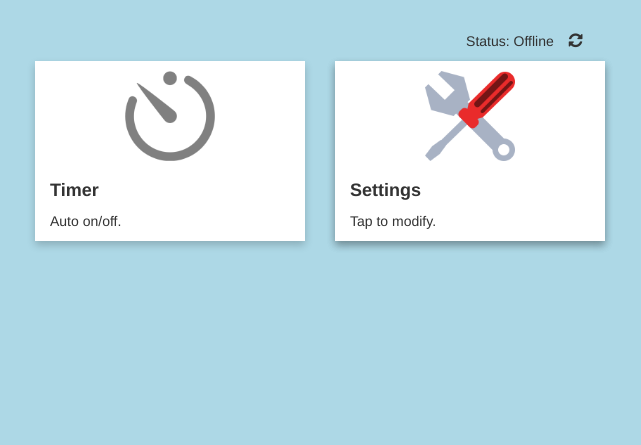
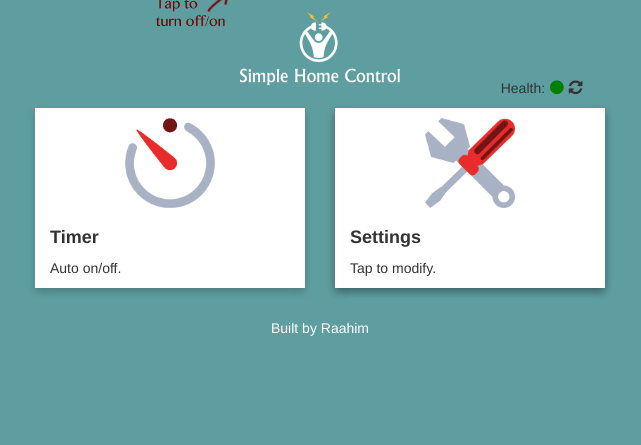
Before and after one commit to aliraahim/homecontrol, a PHP site: page / in a window 1280 px wide; the page is wider, and only the part inside the window is pictured. Shown: the top 445 px of that part, without its empty margins (320-961 px from the left). Run offline with PHP 8.4, Linux system fonts and the light colour scheme; data that the repository does not hold is empty; some libraries are stand-ins or nearby versions.

Commit message:
UI changes

```diff
--- a/checkHealth.php
+++ b/checkHealth.php
@@ -5,7 +5,7 @@
  * Date: 4/22/17
  * Time: 6:46 PM
  */
-$timeMargin = 20; //seconds
+$timeMargin = 2000000000; //seconds
 $filename = 'gs://simplehomecontrolauto.appspot.com/health.txt';
 $health = array();
 $health_data=file($filename);
--- a/css/custom.css
+++ b/css/custom.css
@@ -76,7 +76,7 @@ i.right {
 /*}*/
 
 .cards {
-    background-color:lightblue;
+    background-color:cadetblue;
 }
 
 .card {
@@ -200,7 +200,7 @@ span.healthInfo{
 
 .healthInfo i {
     font-size:16px;
-    margin-left:15px;
+    margin-left:5px;
 }
 
 .healthCheckButton{
@@ -228,3 +228,28 @@ span.timerInfo{
     margin-bottom:10px;
     margin-top:20px;
 }
+.logo {
+    text-align:center;
+    margin-bottom:10px;
+}
+
+span.guide{
+    position: absolute;
+    right: 65%;
+    bottom: 80px;
+}
+
+span.guide img {
+    width:80px;
+}
+
+i.online {
+    color:green;
+}
+i.offline {
+    color:red;
+}
+
+i.checking {
+    color:black;
+}
--- a/index.php
+++ b/index.php
@@ -37,9 +37,6 @@ foreach($new_states_data as $new_state)
 
 </head>
 <body class = "cards">
-<br>
-<br>
-<br>
 <div id="timer" class="overlay">
 
     <!-- Button to close the overlay navigation -->
@@ -86,6 +83,14 @@ foreach($new_states_data as $new_state)
 
 </div>
 <div class="container">
+    <div class ="row">
+        <div class ="col-sm-12">
+            <div class = "logo">
+                <img src = "assets/logo.png">
+            </div>
+
+        </div>
+    </div>
     <div class="row toprow">
         <!--<div class="col-xs-6 col-lg-offset-2 col-lg-4 mycard">-->
         <!--http://shoelace.io/#830fe4793d41c811597b2576c0abfedf-->
@@ -106,8 +111,9 @@ foreach($new_states_data as $new_state)
                     }
                 ?>
 
-                <span class ="healthInfo">Status: <span class ="health"></span><i class="fa fa-refresh healthCheckButton"></i></span>
+                <span class ="healthInfo">Health:<span class ="health"></span><i class="fa fa-refresh healthCheckButton"></i></span>
                 <span class =" timerInfo"></span>
+                <span class ="guide"><img src = "assets/guide.png"></span>
             </div>
         </div>
         <!--<div class="col-xs-6 col-lg-4 mycard">-->
@@ -140,6 +146,11 @@ foreach($new_states_data as $new_state)
                 </div>
             </div>
 
+        </div>
+    </div>
+    <div class ="row">
+        <div class ="col-sm-12">
+            <p style ="text-align:center; color:white; ">Built by Raahim</p>
         </div>
     </div>
 </div>
@@ -206,7 +217,7 @@ foreach($new_states_data as $new_state)
             dataType    : 'json', // what type of data do we expect back from the server
             encode          : true,
             beforeSend : function(){
-                $('.health').text('Checking');
+                $('.health').html('<i class="fa fa-circle checking"></i>');
                 // do your stuff here
 
             }
@@ -215,9 +226,11 @@ foreach($new_states_data as $new_state)
             .done(function(data) {
                 // log data to the console so we can see
                 if (data.success == true){
-                    $('.health').text('Online');
+//                    $('.health').text('Online');
+                    $('.health').html('<i class="fa fa-circle online"></i>');
                 } else {
-                    $('.health').text('Offline');
+//                    $('.health').text('Offline');
+                    $('.health').html('<i class="fa fa-circle offline"></i>');
                 }
 
 
```
Also changed, not shown: assets/guide.png (added), assets/logo.png (added), assets/timer.png.
